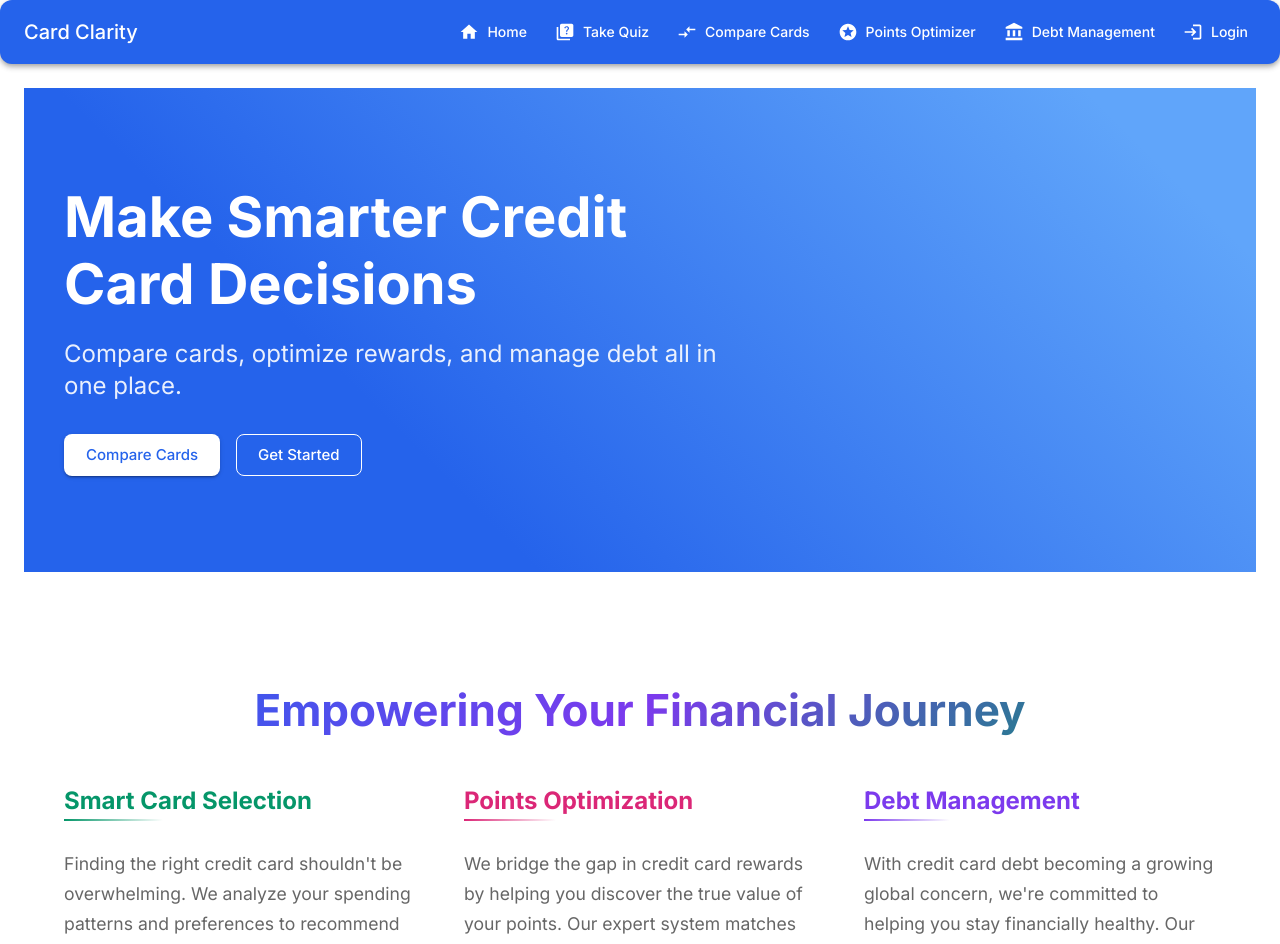
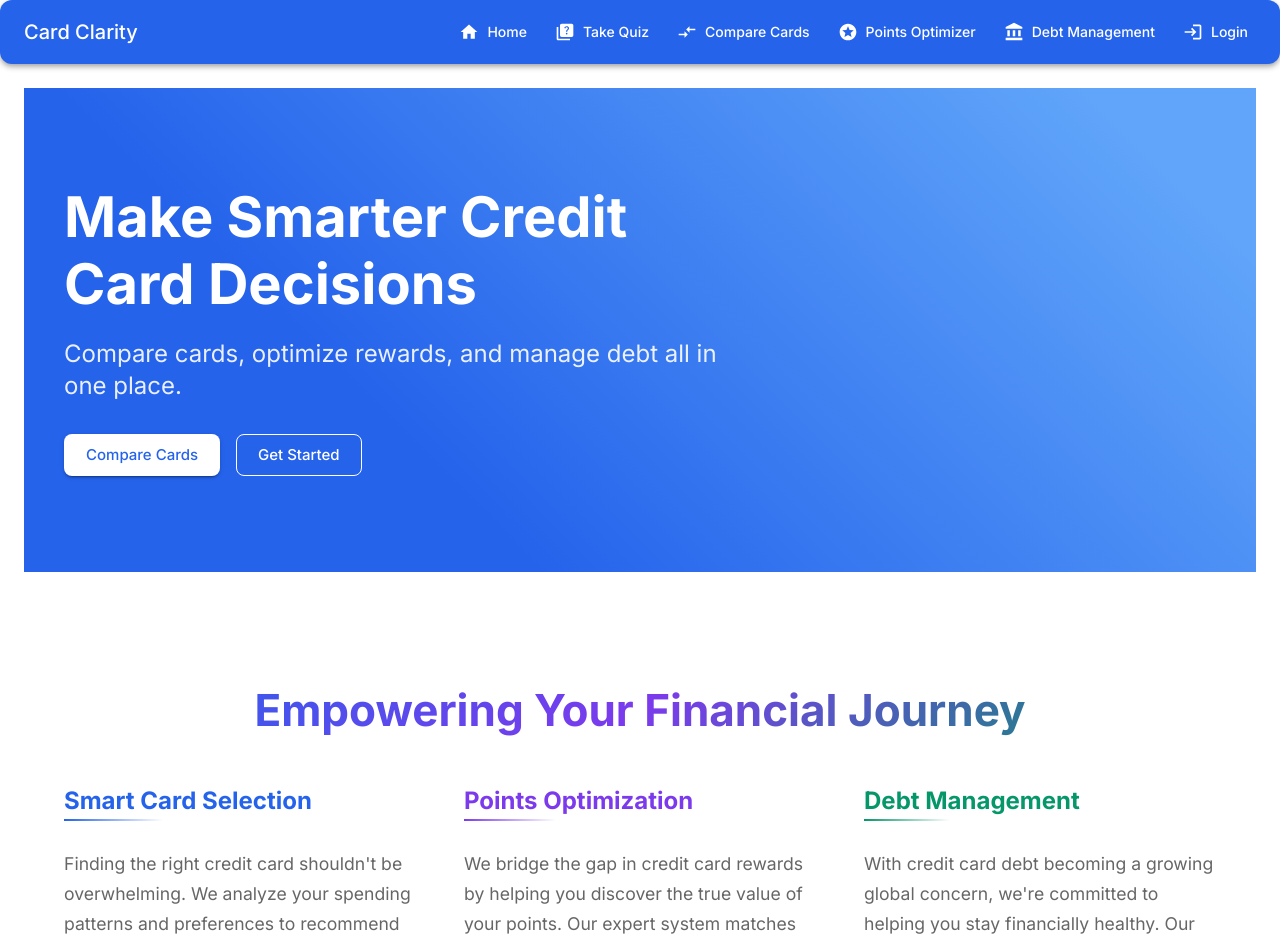
Before and after one commit to nickjackson801/card-clarity, a React (Vite) app: page / in a window 1280 px wide. Shown: the top 944 px of the page. Built offline with nearby package versions, Linux system fonts and the light colour scheme.

Commit message:
Standardize color scheme across all sections

```diff
--- a/src/pages/Home.tsx
+++ b/src/pages/Home.tsx
@@ -4,27 +4,42 @@ import { Link } from 'react-router-dom';
 import { motion } from 'framer-motion';
 
 const Home = () => {
+  const COLORS = {
+    cardComparison: {
+      main: '#2563eb',
+      light: '#60a5fa',
+    },
+    pointsOptimizer: {
+      main: '#7c3aed',
+      light: '#a78bfa',
+    },
+    debtManagement: {
+      main: '#059669',
+      light: '#34d399',
+    },
+  };
+
   const services = [
     {
       title: 'Compare Cards',
       description: 'Find the perfect credit card by comparing rewards, benefits, and fees. Our smart comparison tool helps you make informed decisions based on your spending habits.',
       icon: <CompareArrows sx={{ fontSize: 40 }} />,
       link: '/compare',
-      color: '#2563eb',
+      color: COLORS.cardComparison.main,
     },
     {
       title: 'Points Optimizer',
       description: 'Maximize your credit card rewards with our points optimization tool. Track your points across multiple cards and discover the best redemption options.',
       icon: <Stars sx={{ fontSize: 40 }} />,
       link: '/points',
-      color: '#7c3aed',
+      color: COLORS.pointsOptimizer.main,
     },
     {
       title: 'Debt Management',
       description: 'Take control of your credit card debt with personalized payoff strategies. Compare different methods and create a plan that works for your financial goals.',
       icon: <AccountBalance sx={{ fontSize: 40 }} />,
       link: '/debt',
-      color: '#059669',
+      color: COLORS.debtManagement.main,
     },
   ];
 
@@ -33,7 +48,7 @@ const Home = () => {
       {/* Hero Section */}
       <Box
         sx={{
-          background: 'linear-gradient(45deg, #2563eb 30%, #60a5fa 90%)',
+          background: `linear-gradient(45deg, ${COLORS.cardComparison.main} 30%, ${COLORS.cardComparison.light} 90%)`,
           color: 'white',
           py: { xs: 8, md: 12 },
           mb: 6,
@@ -128,7 +143,7 @@ const Home = () => {
                 left: '50%',
                 width: '200%',
                 height: '100%',
-                background: 'radial-gradient(circle at center, rgba(37, 99, 235, 0.08) 0%, rgba(124, 58, 237, 0.05) 50%, rgba(5, 150, 105, 0.03) 100%)',
+                background: `radial-gradient(circle at center, rgba(37, 99, 235, 0.08) 0%, rgba(124, 58, 237, 0.05) 50%, rgba(5, 150, 105, 0.03) 100%)`,
                 transform: 'translateX(-50%)',
                 zIndex: -1,
               }}
@@ -143,7 +158,7 @@ const Home = () => {
                 fontSize: { xs: '2rem', md: '2.75rem' },
                 textAlign: 'center',
                 mb: 6,
-                background: 'linear-gradient(135deg, #2563eb 0%, #7c3aed 50%, #059669 100%)',
+                background: `linear-gradient(135deg, ${COLORS.cardComparison.main} 0%, ${COLORS.pointsOptimizer.main} 50%, ${COLORS.debtManagement.main} 100%)`,
                 backgroundClip: 'text',
                 WebkitBackgroundClip: 'text',
                 color: 'transparent',
@@ -161,7 +176,7 @@ const Home = () => {
                     gutterBottom
                     sx={{
                       fontWeight: 700,
-                      color: '#059669',
+                      color: COLORS.cardComparison.main,
                       mb: 2,
                       position: 'relative',
                       display: 'inline-block',
@@ -172,7 +187,7 @@ const Home = () => {
                         left: 0,
                         width: '40%',
                         height: '2px',
-                        background: 'linear-gradient(to right, #059669, transparent)',
+                        background: `linear-gradient(to right, ${COLORS.cardComparison.main}, transparent)`,
                       },
                     }}
                   >
@@ -201,7 +216,7 @@ const Home = () => {
                     gutterBottom
                     sx={{
                       fontWeight: 700,
-                      color: 'secondary.main',
+                      color: COLORS.pointsOptimizer.main,
                       mb: 2,
                       position: 'relative',
                       display: 'inline-block',
@@ -212,7 +227,7 @@ const Home = () => {
                         left: 0,
                         width: '40%',
                         height: '2px',
-                        background: 'linear-gradient(to right, #db2777, transparent)',
+                        background: `linear-gradient(to right, ${COLORS.pointsOptimizer.main}, transparent)`,
                       },
                     }}
                   >
@@ -241,7 +256,7 @@ const Home = () => {
                     gutterBottom
                     sx={{
                       fontWeight: 700,
-                      color: '#7c3aed',
+                      color: COLORS.debtManagement.main,
                       mb: 2,
                       position: 'relative',
                       display: 'inline-block',
@@ -252,7 +267,7 @@ const Home = () => {
                         left: 0,
                         width: '40%',
                         height: '2px',
-                        background: 'linear-gradient(to right, #7c3aed, transparent)',
+                        background: `linear-gradient(to right, ${COLORS.debtManagement.main}, transparent)`,
                       },
                     }}
                   >
@@ -281,7 +296,7 @@ const Home = () => {
       {/* Customer Reviews Section */}
       <Box
         sx={{
-          background: 'linear-gradient(to bottom, rgba(37, 99, 235, 0.03), rgba(124, 58, 237, 0.05))',
+          background: `linear-gradient(to bottom, rgba(37, 99, 235, 0.03), rgba(124, 58, 237, 0.05))`,
           py: { xs: 8, md: 12 },
           mb: 8,
         }}
@@ -335,7 +350,7 @@ const Home = () => {
                         width: 48,
                         height: 48,
                         borderRadius: '50%',
-                        background: 'linear-gradient(45deg, #2563eb, #60a5fa)',
+                        background: `linear-gradient(45deg, ${COLORS.cardComparison.main}, ${COLORS.cardComparison.light})`,
                         display: 'flex',
                         alignItems: 'center',
                         justifyContent: 'center',
@@ -392,7 +407,7 @@ const Home = () => {
                         width: 48,
                         height: 48,
                         borderRadius: '50%',
-                        background: 'linear-gradient(45deg, #7c3aed, #a78bfa)',
+                        background: `linear-gradient(45deg, ${COLORS.pointsOptimizer.main}, ${COLORS.pointsOptimizer.light})`,
                         display: 'flex',
                         alignItems: 'center',
                         justifyContent: 'center',
@@ -449,7 +464,7 @@ const Home = () => {
                         width: 48,
                         height: 48,
                         borderRadius: '50%',
-                        background: 'linear-gradient(45deg, #059669, #34d399)',
+                        background: `linear-gradient(45deg, ${COLORS.debtManagement.main}, ${COLORS.debtManagement.light})`,
                         display: 'flex',
                         alignItems: 'center',
                         justifyContent: 'center',
```
